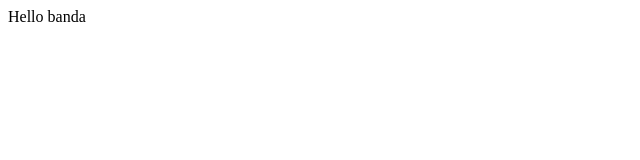
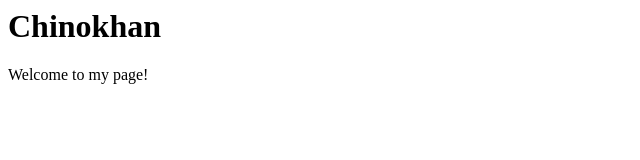
Before and after one commit to fredcess23/chinokhan.github.io, a plain HTML site: page index.html in a window 1280 px wide. Shown: the whole page, without its empty margins (0-640 px from the left). Drawn offline with Linux system fonts and the light colour scheme.

Commit message:
General update

```diff
--- a/index.html
+++ b/index.html
@@ -1 +1,2 @@
-Hello banda
+<h1>Chinokhan</h1>
+<p>Welcome to my page!</p>
```
